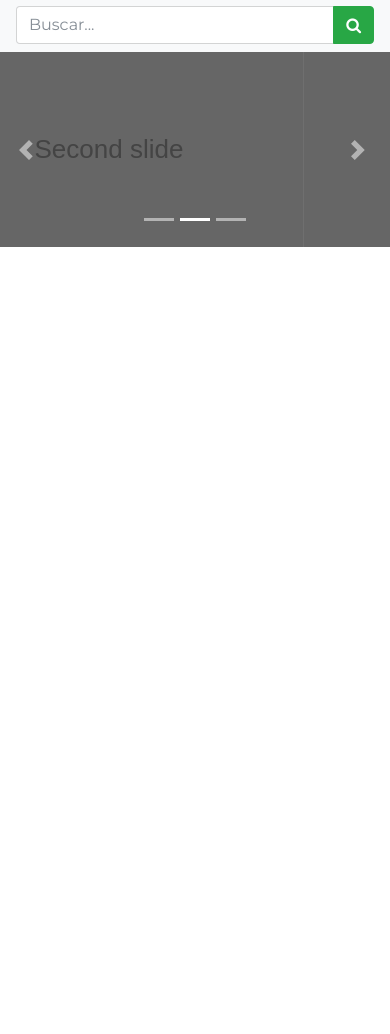
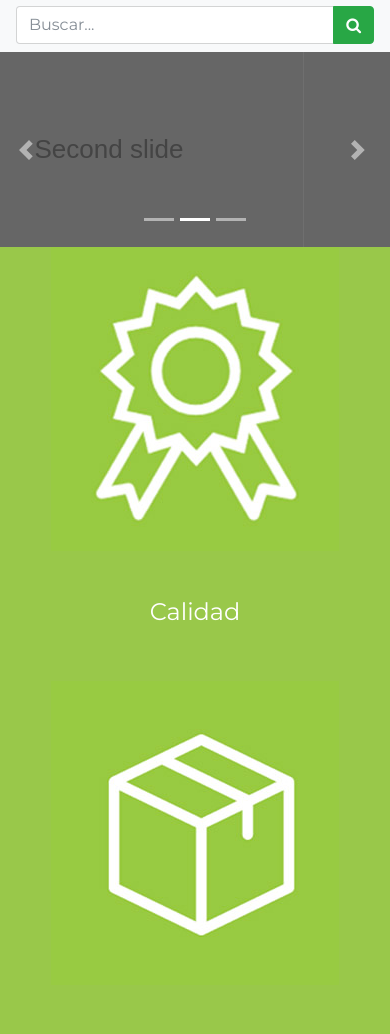
Before and after one commit to danielesalazars/bootstrap_shop, a plain HTML site: page index.html in a window 390 px wide. Shown: the part 55-1089 px from the top of the page. Before the commit the page ends 844 px from the top, so only its background shows below. Drawn offline with nearby package versions, Linux system fonts and the light colour scheme.

Commit message:
Imagenes responsive

```diff
--- a/css/app.css
+++ b/css/app.css
@@ -2,10 +2,14 @@ body{
 	font-family: 'Montserrat', sans-serif;
 }
 
-#header-container{
+#header-container,
+#info-container{
 	background-color: #99c84a;
 	color: #fff;
 }
 .btn-search-xs{
 	padding: 2px 0;
 }
+#info-container h4{
+	padding: 2em 0;
+}
--- a/index.html
+++ b/index.html
@@ -115,6 +115,27 @@
   </section>
   <!-- Carousel -->
 
+  <!-- Información -->
+  <section id="info-container">
+    <div class="container">
+      <div class="row text-center flex-items-xs-bottom">
+        <div class="col-12 col-sm-4">
+          <img src="images/calidad.png" alt="Calidad" class="img-fluid">
+          <h4>Calidad</h4>
+        </div>
+        <div class="col-12 col-sm-4">
+          <img src="images/envio.png" alt="Envio" class="img-fluid">
+          <h4>Envío</h4>
+        </div>
+        <div class="col-12 col-sm-4">
+          <img src="images/soporte.png" alt="Soporte" class="img-fluid">
+          <h4>Soporte</h4>
+        </div>
+      </div>
+    </div>
+  </section>
+  <!-- Información -->
+
   <!-- jQuery first, then Tether, then Bootstrap JS. -->
   <script src="https://code.jquery.com/jquery-3.2.1.slim.min.js" integrity="sha384-KJ3o2DKtIkvYIK3UENzmM7KCkRr/rE9/Qpg6aAZGJwFDMVNA/GpGFF93hXpG5KkN" crossorigin="anonymous"></script>
   <script src="https://cdnjs.cloudflare.com/ajax/libs/popper.js/1.11.0/umd/popper.min.js" integrity="sha384-b/U6ypiBEHpOf/4+1nzFpr53nxSS+GLCkfwBdFNTxtclqqenISfwAzpKaMNFNmj4" crossorigin="anonymous"></script>
```
Also changed, not shown: images/calidad.png (added), images/envio.png (added), images/soporte.png (added).
